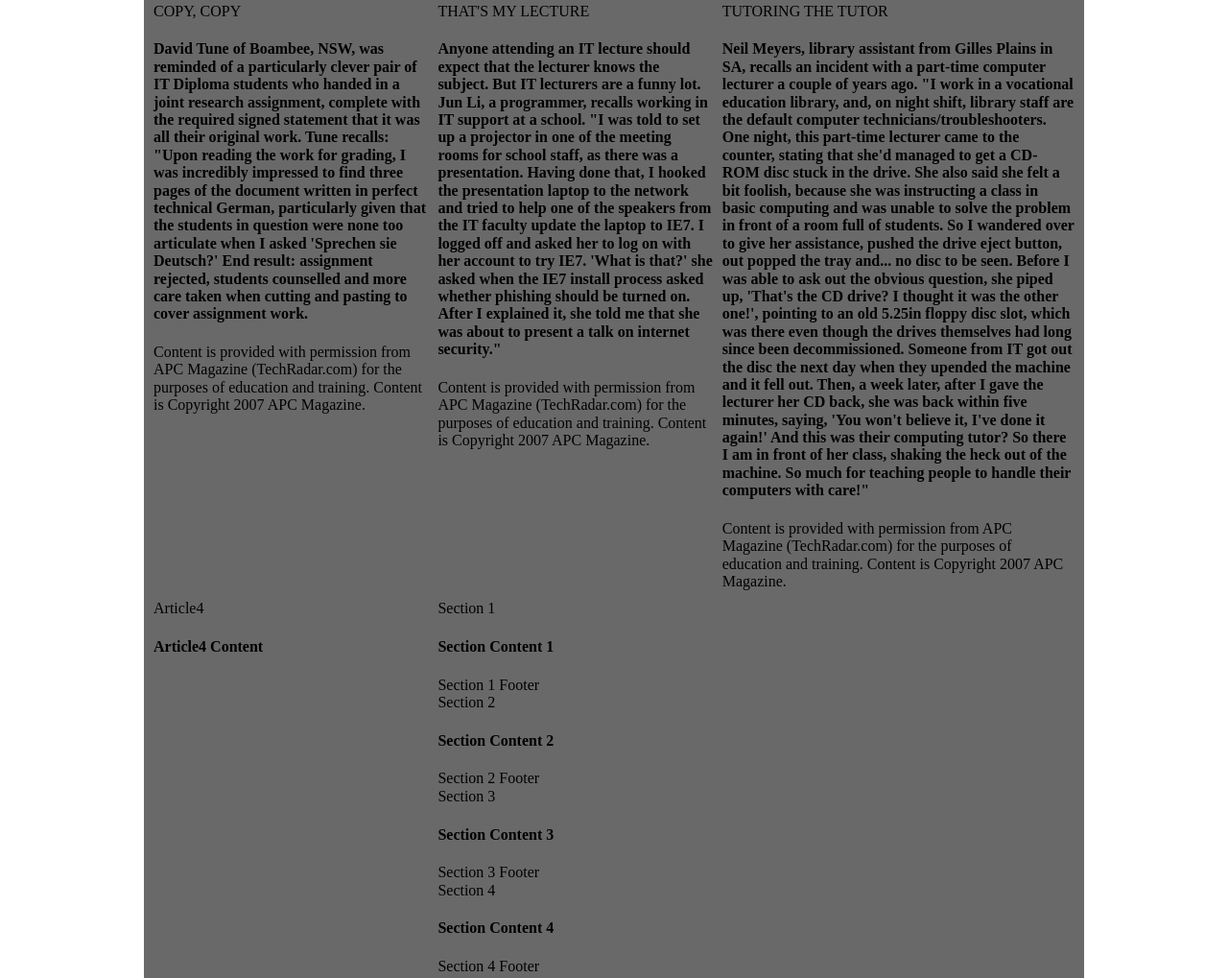
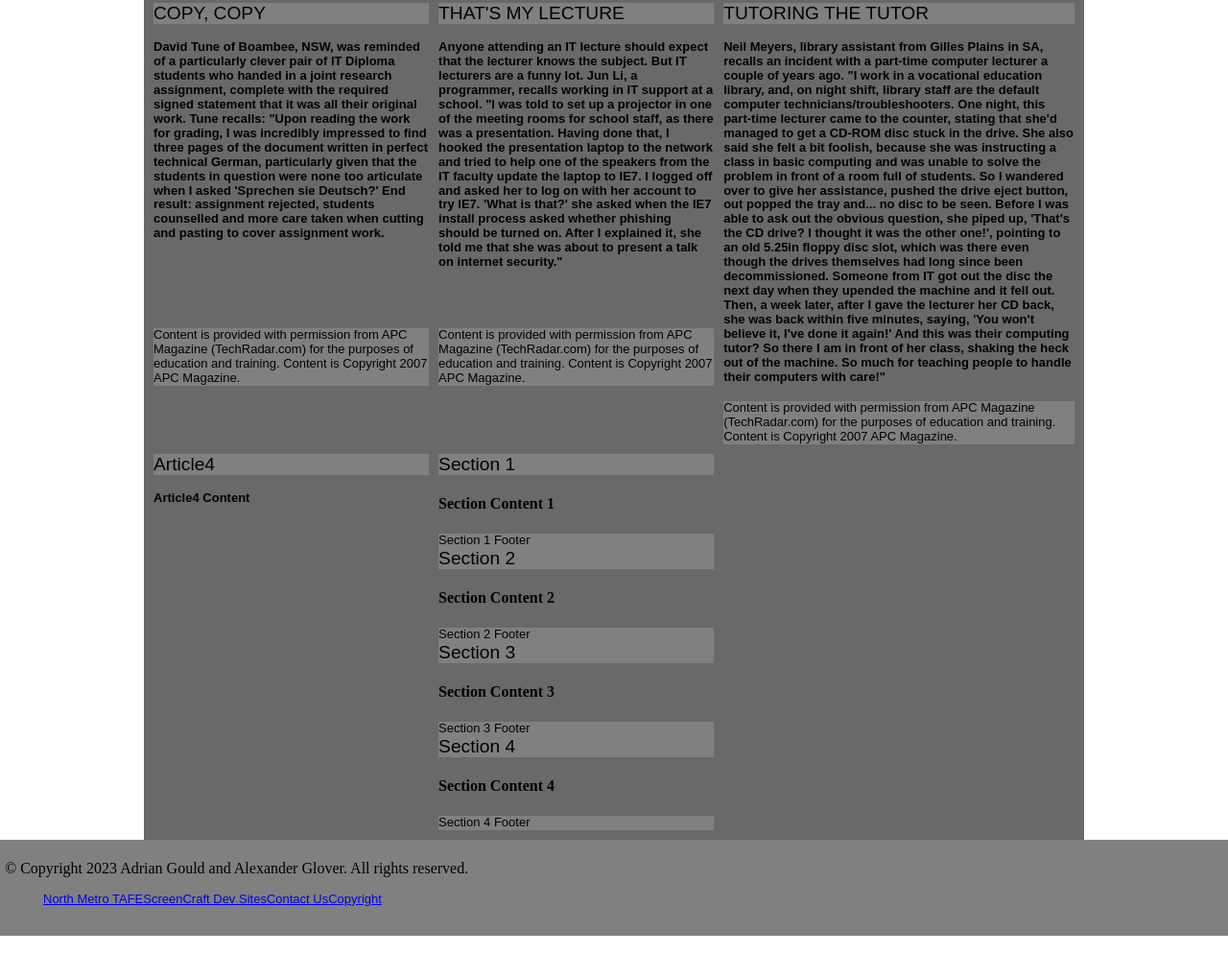
Before and after one commit to GooseTafe/web_tech, a plain HTML site: page index.html in a window 1280 px wide. Shown: the part 209-1228 px from the top of the page at 96% size. After the commit the page ends 1184 px from the top, so only its background shows below. Drawn offline with Linux system fonts and the light colour scheme; files that its build step writes are made by us from their sources.

Commit message:
feat: site footer - add CSS to lay site footer

```diff
--- a/assets/mobile.css
+++ b/assets/mobile.css
@@ -374,3 +374,40 @@ template {
     margin-left: 150px;
     margin-right: 150px;
 }
+
+.divHeader{
+    font-size: larger;
+    font-family: Arial, serif;
+    background-color: grey;
+}
+
+.divContent{
+    font-size: small;
+    font-family: Arial, serif;
+    min-height: 300px;
+}
+
+/*Footer settings*/
+#footer{
+    background-color: grey;
+    padding-top: 5px;
+    padding-left: 5px;
+    padding-bottom: 45px;
+}
+
+.divFooter{
+    font-size: small;
+    font-family: Arial, serif;
+    background-color: grey;
+    margin-top: auto;
+}
+
+.footerLink{
+    font-size: small;
+    font-family: Arial, serif;
+    background-color: grey;
+    text-decoration: none;
+    display: block;
+    width: auto;
+    float: left;
+}
```
